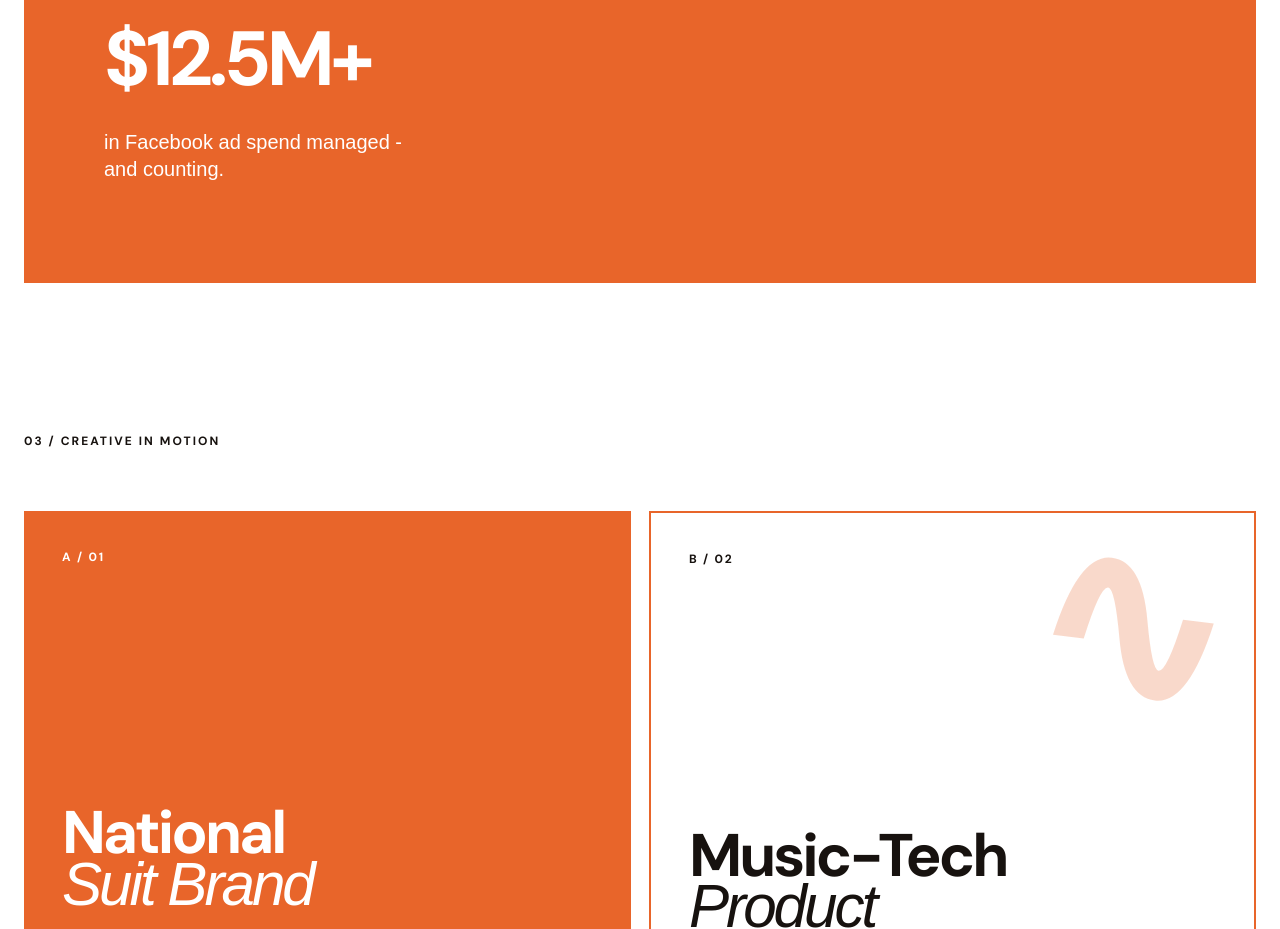
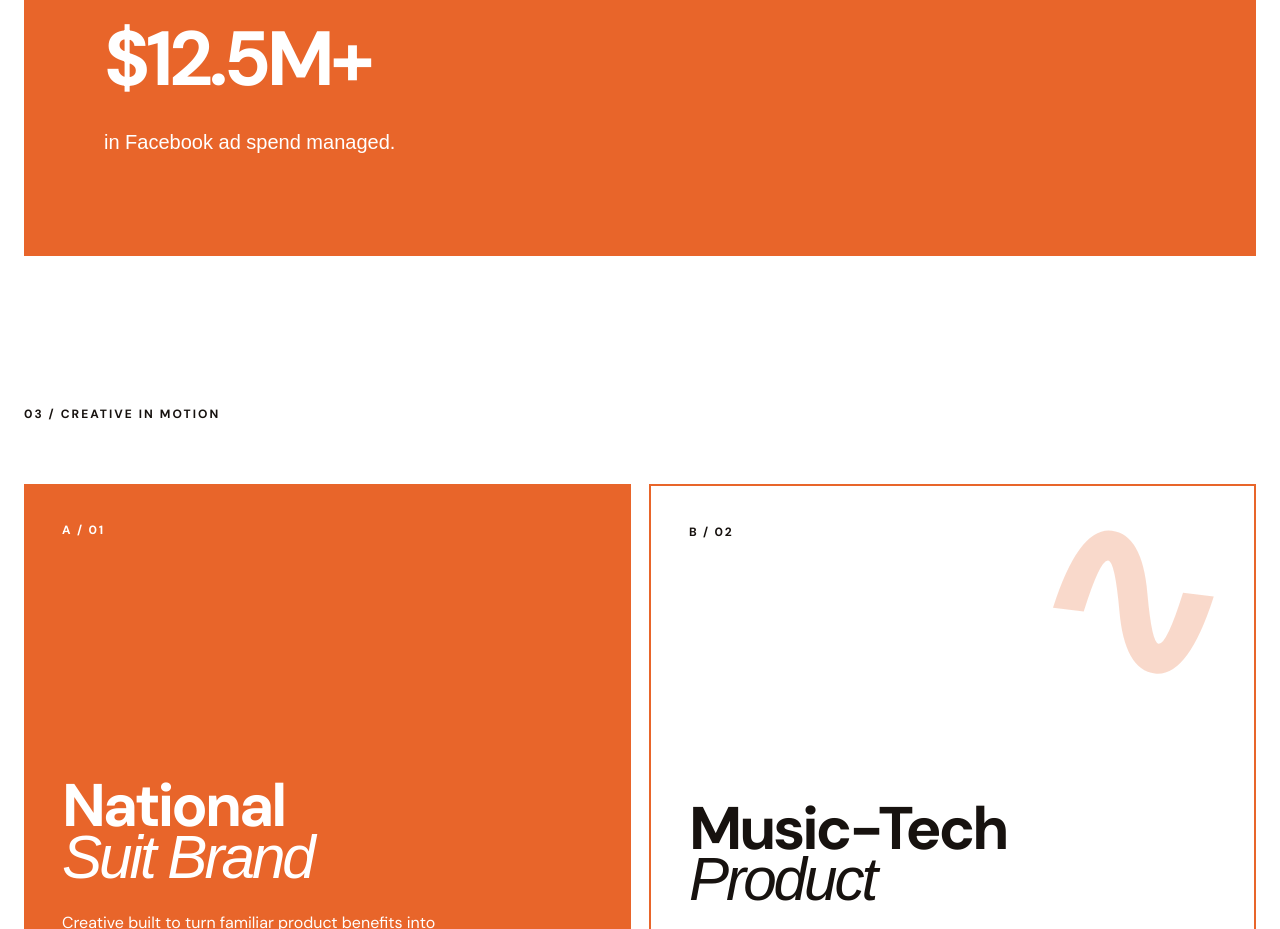
Before and after one commit to gh4i-bot/98-media, a Next.js app: page / in a window 1280 px wide. Shown: the part 1800-2729 px from the top of the page. Built offline with nearby package versions, Linux system fonts and the light colour scheme; a web font is replaced by a local one.

Commit message:
Fix receipts copy

```diff
--- a/app/page.js
+++ b/app/page.js
@@ -33,7 +33,7 @@ export default function Home() {
     <section className="proof shell">
       <div className="section-tag light">02 / The receipts</div>
       <div className="stats">
-        <article><strong>$12.5M<sup>+</sup></strong><p>in Facebook ad spend managed - and counting.</p></article>
+        <article><strong>$12.5M<sup>+</sup></strong><p>in Facebook ad spend managed.</p></article>
       </div>
     </section>
 
```
